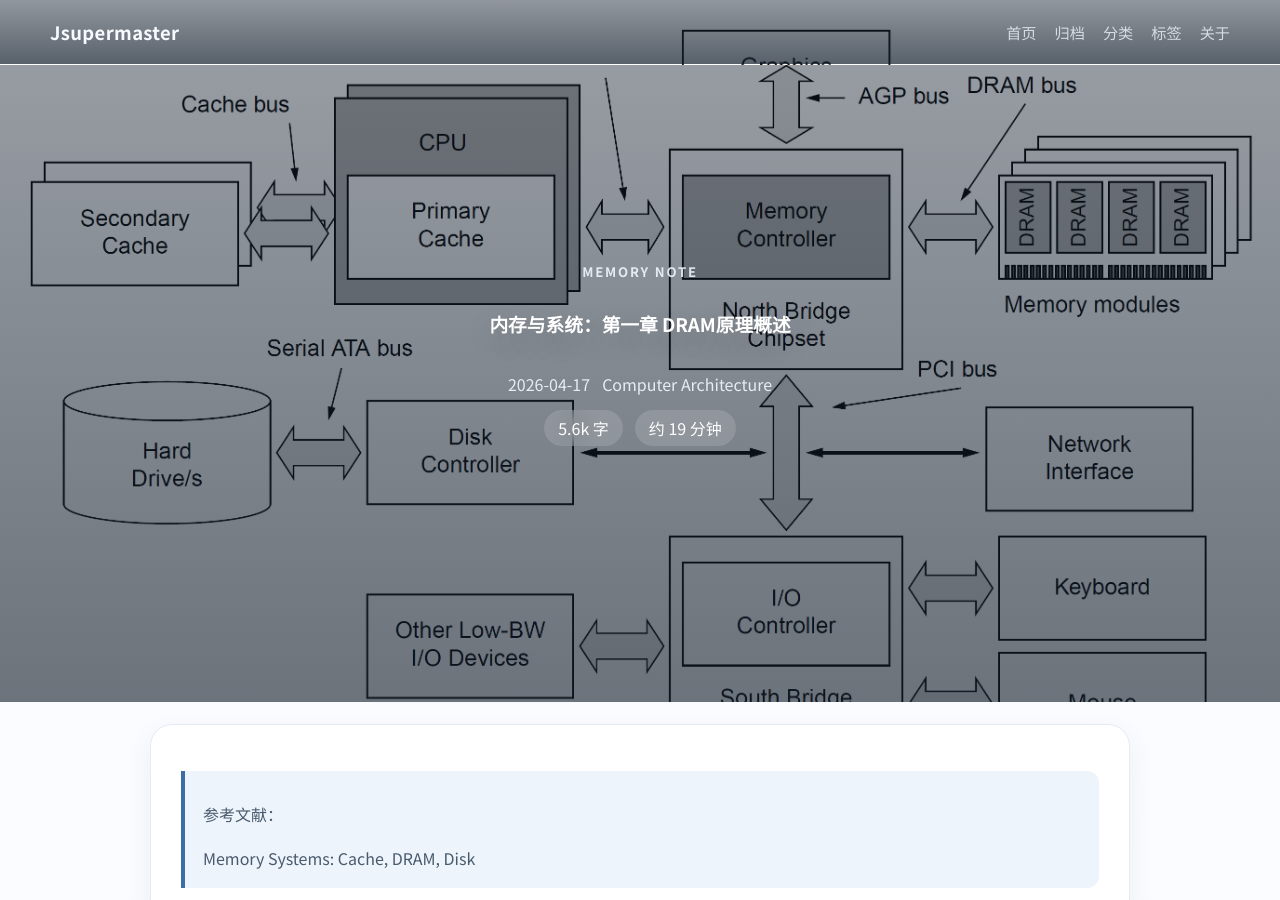
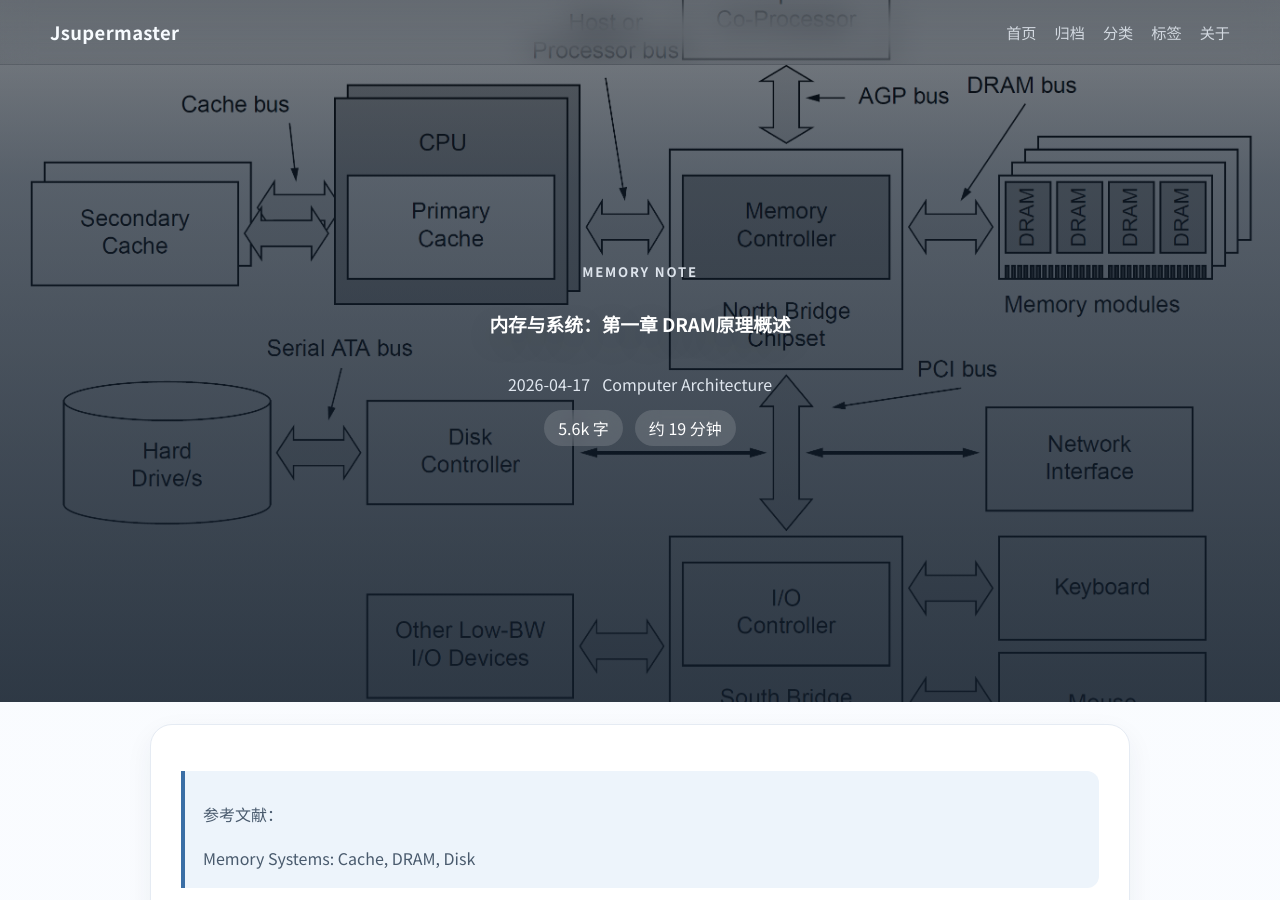
Before and after one commit to Jsupermaster/Jsupermaster.github.io, a Jekyll site: the page built from _posts/2026-04-17-memory_study_1.md, in a window 1280 px wide and 900 px high. Built offline with Jekyll 4.4.1, drawn with Linux system fonts in a browser that asks for light colours; comment, search, counter and statistics services are not loaded.

Commit message:
update_260419_13

```diff
--- a/_layouts/default.html
+++ b/_layouts/default.html
@@ -8,10 +8,10 @@
   <link rel="preconnect" href="https://fonts.googleapis.com">
   <link rel="preconnect" href="https://fonts.gstatic.com" crossorigin>
   <link href="https://fonts.googleapis.com/css2?family=Noto+Sans+SC:wght@400;500;700&family=Noto+Serif+SC:wght@600;700&display=swap" rel="stylesheet">
-  <link rel="stylesheet" href="{{ '/assets/styles.css?v=20260419i' | relative_url }}">
+  <link rel="stylesheet" href="{{ '/assets/styles.css?v=20260419j' | relative_url }}">
   <script defer src="//busuanzi.ibruce.info/busuanzi/2.3/busuanzi.pure.mini.js"></script>
 </head>
-<body class="{% if page.hero_background or page.cover_image %}has-immersive-hero{% endif %}"{% if page.hero_background or page.cover_image %} style="--hero-nav-bg: linear-gradient(180deg, rgba(17, 29, 43, 0.46), rgba(17, 29, 43, 0.7)), url('{% if page.hero_background %}{{ page.hero_background | relative_url }}{% else %}{{ page.cover_image | relative_url }}{% endif %}');"{% endif %}>
+<body class="{% if page.hero_background or page.cover_image %}has-immersive-hero{% endif %}">
   <div class="site-shell">
     <header class="topbar{% if page.hero_background or page.cover_image %} topbar-immersive{% endif %}">
       <div class="topbar-inner">
--- a/assets/styles.css
+++ b/assets/styles.css
@@ -56,12 +56,10 @@
   position: fixed;
   left: 0;
   right: 0;
-  background-image: var(--hero-nav-bg);
-  background-position: center top;
-  background-repeat: no-repeat;
-  background-size: cover;
-  border-bottom-color: rgba(255, 255, 255, 0.06);
-  transition: background 220ms ease, box-shadow 220ms ease, border-color 220ms ease;
+  background: linear-gradient(180deg, rgba(10, 18, 28, 0.22), rgba(10, 18, 28, 0.08));
+  border-bottom-color: transparent;
+  box-shadow: none;
+  transition: background 240ms ease, box-shadow 240ms ease, border-color 240ms ease, backdrop-filter 240ms ease;
 }
 
 .topbar-immersive.is-scrolled {
@@ -146,7 +144,18 @@
   overflow: hidden;
 }
 
+.home-hero::before,
+.post-hero::before {
+  content: "";
+  position: absolute;
+  inset: 0;
+  background: linear-gradient(180deg, rgba(7, 14, 22, 0.18) 0px, rgba(7, 14, 22, 0.28) 64px, rgba(17, 29, 43, 0.44) 180px, rgba(17, 29, 43, 0.68) 100%);
+  pointer-events: none;
+}
+
 .home-hero-inner {
+  position: relative;
+  z-index: 1;
   width: min(var(--content-width), calc(100% - 40px));
   min-height: 78vh;
   margin: 0 auto;
@@ -535,6 +544,8 @@
 }
 
 .post-hero-inner {
+  position: relative;
+  z-index: 1;
   display: flex;
   flex-direction: column;
   justify-content: center;
```
